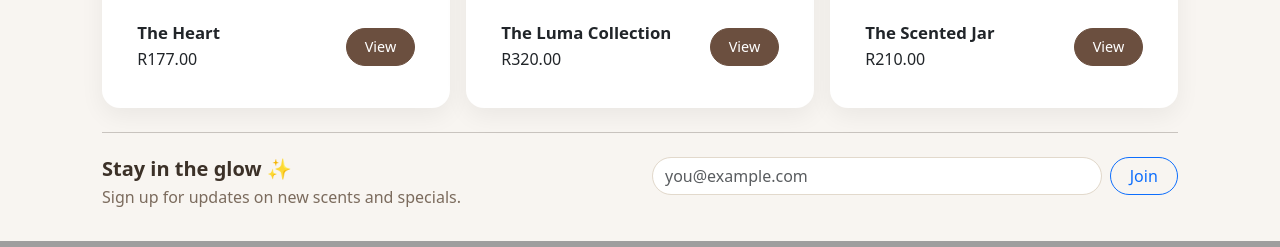
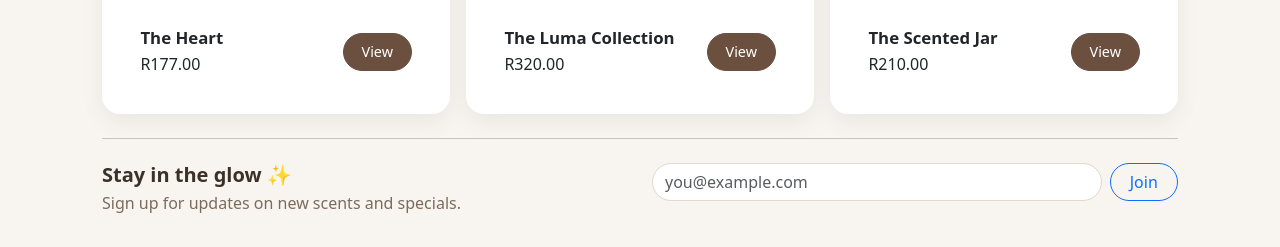
Before and after one commit to reubenja77/local_candle_co, a Django app: page / in a window 1280 px wide. Shown: the part 2366-2613 px from the top of the page. Run offline with Django 4.2, Linux system fonts and the light colour scheme; data comes from the database, SQL or seed files in the repository.

Commit message:
Polish wishlist row spacing and layout

```diff
--- a/static/css/style.css
+++ b/static/css/style.css
@@ -262,12 +262,24 @@ main .row:last-of-type p {
   background-color: #fff7ea;
 }
 
-/* Wishlist / Lists where things are aligned horizontally */
+/* Wishlist / list rows */
 .d-flex.align-items-center.justify-content-between.mb-2 {
   background-color: #fff;
-  border-radius: 999px;
-  padding: 0.8rem 1.2rem;
+  border-radius: 18px;
+  padding: 0.85rem 1.4rem;
   border: 1px solid var(--lc-border);
+  gap: 0.75rem;
+}
+
+/* Tidy wishlist text spacing */
+.d-flex.align-items-center.justify-content-between.mb-2 h5,
+.d-flex.align-items-center.justify-content-between.mb-2 p {
+  margin-bottom: 0;
+}
+
+/* Keep wishlist buttons tidy */
+.d-flex.align-items-center.justify-content-between.mb-2 .btn {
+  white-space: nowrap;
 }
 
 /* Checkout summary text */
```
